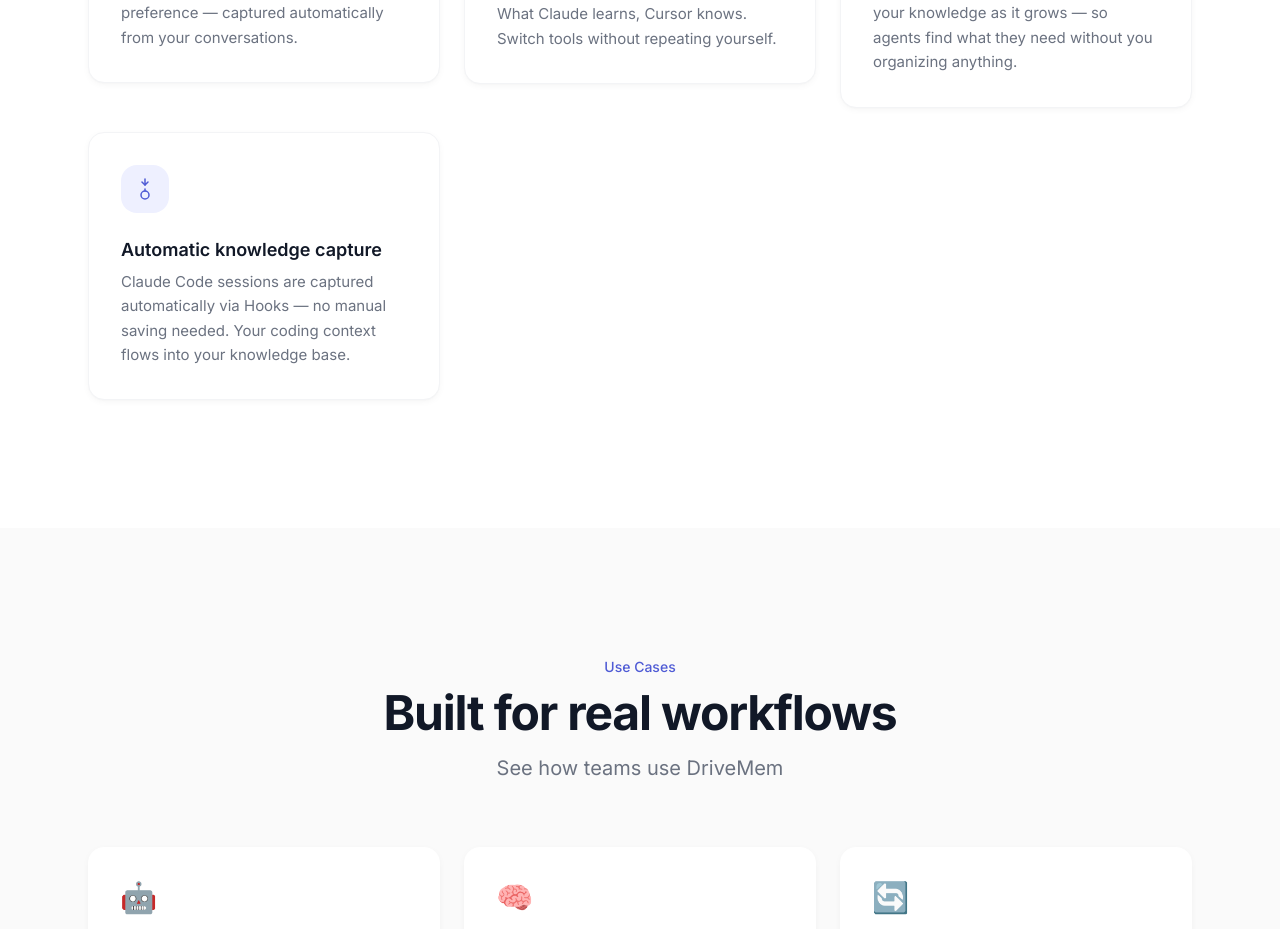
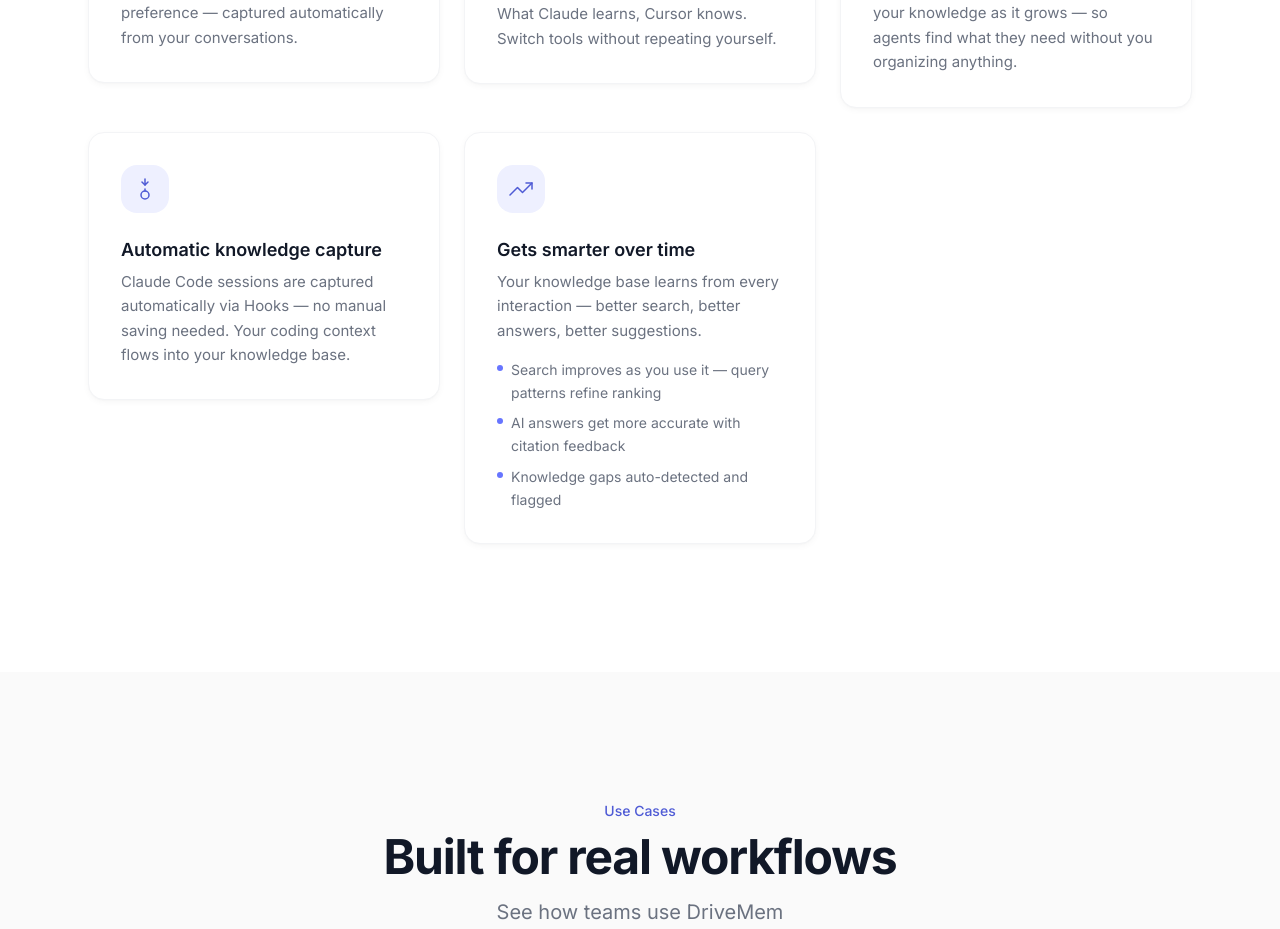
Before and after one commit to DriveMem/drivemem, a Next.js app in the folder apps/web/: page / in a window 1280 px wide. Shown: the part 1922-2851 px from the top of the page. Built offline with nearby package versions, Linux system fonts and the light colour scheme.

Commit message:
feat: #203 landing flywheel narrative — "gets smarter over time" feature card

```diff
--- a/apps/web/src/app/page.tsx
+++ b/apps/web/src/app/page.tsx
@@ -229,6 +229,21 @@ const FEATURES = [
       </svg>
     ),
   },
+  {
+    title: "Gets smarter over time",
+    desc: "Your knowledge base learns from every interaction — better search, better answers, better suggestions.",
+    icon: (
+      <svg width="24" height="24" viewBox="0 0 24 24" fill="none" stroke="currentColor" strokeWidth="1.5" strokeLinecap="round" strokeLinejoin="round">
+        <polyline points="23 6 13.5 15.5 8.5 10.5 1 18" />
+        <polyline points="17 6 23 6 23 12" />
+      </svg>
+    ),
+    bullets: [
+      "Search improves as you use it — query patterns refine ranking",
+      "AI answers get more accurate with citation feedback",
+      "Knowledge gaps auto-detected and flagged",
+    ],
+  },
 ]
 
 /* ---------- Steps Data ---------- */
@@ -402,6 +417,16 @@ export default function LandingPage() {
                   <p className="text-gray-500 text-body leading-relaxed">
                     {f.desc}
                   </p>
+                  {f.bullets && (
+                    <ul className="mt-4 space-y-2">
+                      {f.bullets.map((b: string) => (
+                        <li key={b} className="flex items-start gap-2 text-sm text-gray-500 leading-relaxed">
+                          <span className="mt-1.5 h-1.5 w-1.5 rounded-full bg-brand-400 shrink-0" />
+                          {b}
+                        </li>
+                      ))}
+                    </ul>
+                  )}
                 </div>
               </FadeIn>
             ))}
```
